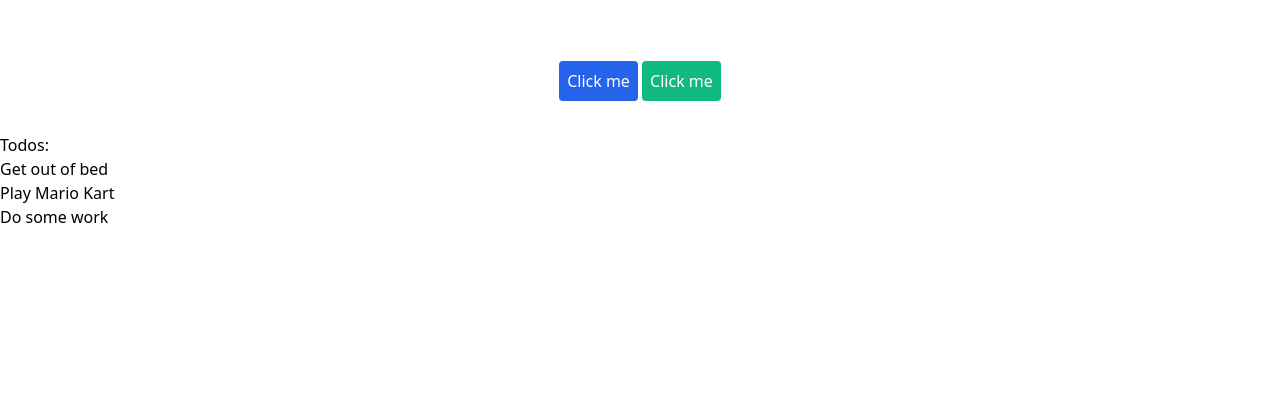
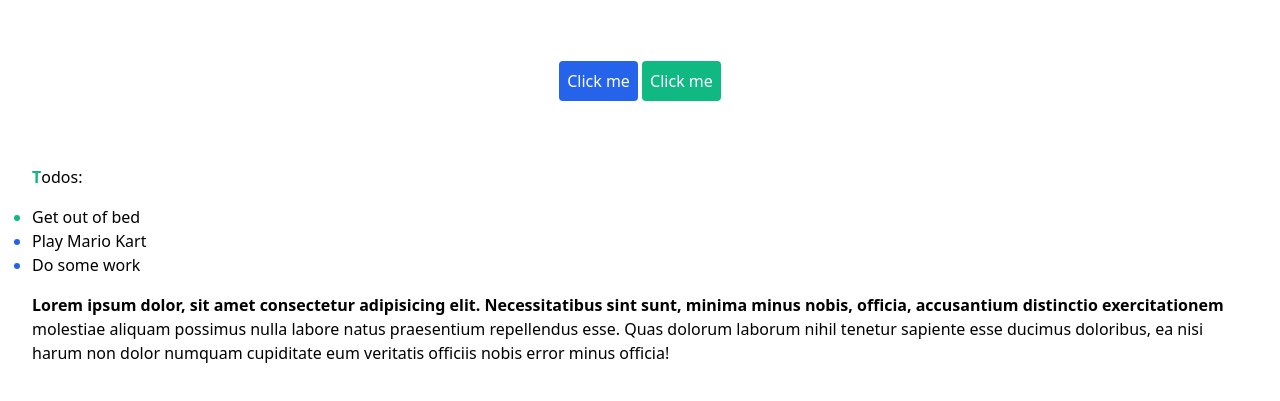
Before and after one commit to crypt096/tailwind-jit, a plain HTML site: page index.html in a window 1280 px wide. Shown: the part 107-508 px from the top of the page. Drawn offline with Linux system fonts and the light colour scheme.

Commit message:
Add classes in order to show JIT.

```diff
--- a/index.html
+++ b/index.html
@@ -17,13 +17,14 @@
       <button class="bg-green-500 text-white p-2 rounded">Click me</button>
     </div>
 
-    <div>
-      <h3>Todos:</h3>
-      <ul>
-        <li>Get out of bed</li>
-        <li>Play Mario Kart</li>
-        <li>Do some work</li>
+    <div class="p-8">
+      <h3 class="first-letter:font-bold first-letter:text-green-500">Todos:</h3>
+      <ul class="my-4 list-disc marker:text-blue-600">
+        <li class="marker:text-green-500">Get out of bed</li>
+        <li class="selection:bg-pink-500">Play Mario Kart</li>
+        <li class="selection:bg-purple-500">Do some work</li>
       </ul>
+      <p class="first-line:font-semibold">Lorem ipsum dolor, sit amet consectetur adipisicing elit. Necessitatibus sint sunt, minima minus nobis, officia, accusantium distinctio exercitationem molestiae aliquam possimus nulla labore natus praesentium repellendus esse. Quas dolorum laborum nihil tenetur sapiente esse ducimus doloribus, ea nisi harum non dolor numquam cupiditate eum veritatis officiis nobis error minus officia!</p>
     </div>
 </body>
 </html>
```
Also changed, not shown: build/styles.css.
